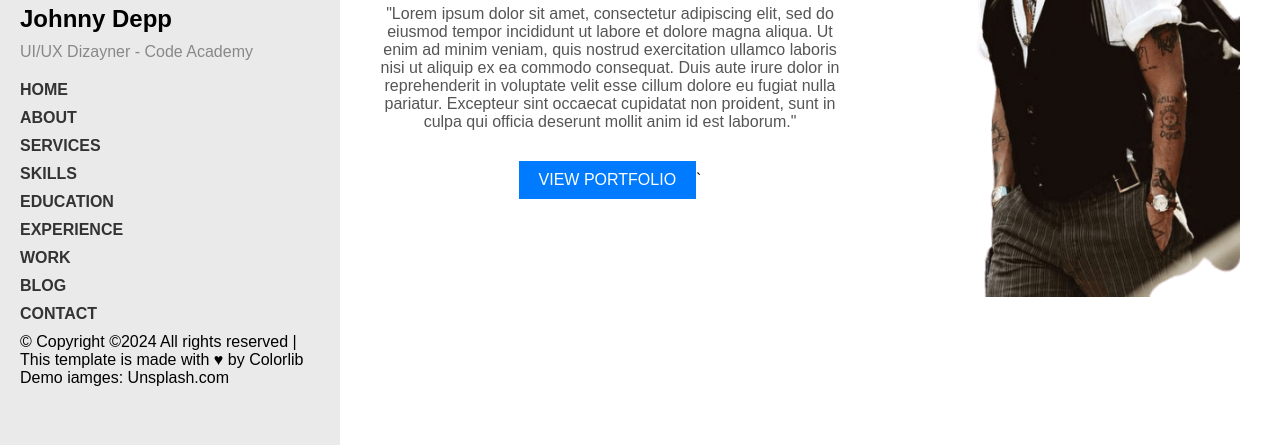
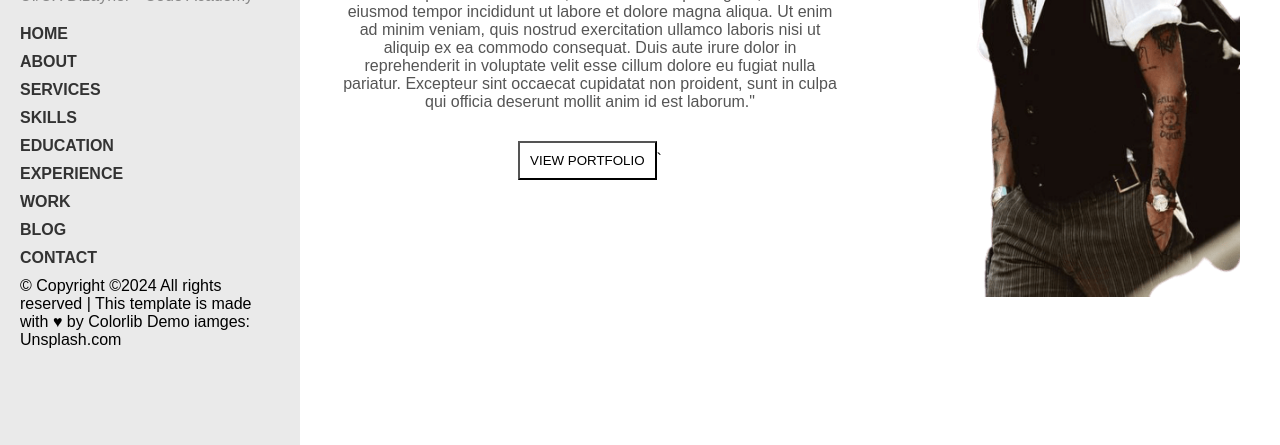
Before and after one commit to Sabuhits25/Task, a plain HTML site: page index.html in a window 1280 px wide. Shown: the part 355-800 px from the top of the page. Drawn offline with Linux system fonts and the light colour scheme.

Commit message:
bug fixed

```diff
--- a/styles.css
+++ b/styles.css
@@ -1,7 +1,12 @@
+* {
+    margin: 0;
+    padding: 0;
+    box-sizing: border-box;
+}
+
 body {
     font-family: Arial, sans-serif;
-    margin: 0;
-    padding: 0;
+
     background-color: #f4f4f4;
 }
 
@@ -14,7 +19,7 @@ body {
     background-color: #eaeaea;
     width: 300px;
     padding: 20px;
-    box-shadow: 2px 0px 5px rgba(0,0,0,0.1);
+    box-shadow: 2px 0px 5px rgba(0, 0, 0, 0.1);
 }
 
 
@@ -74,14 +79,12 @@ p a:hover {
 }
 
 button {
-    padding: 10px 20px;
-    background-color: #007BFF;
-    color: #fff;
-    border: none;
-    cursor: pointer;
-    font-size: 16px;
+    background-color: transparent;
+    padding: 10px;
 }
 
 button:hover {
-    background-color: #0056b3;
+    background-color: gray;
+    color: white;
+    transition: 300ms;
 }
```
